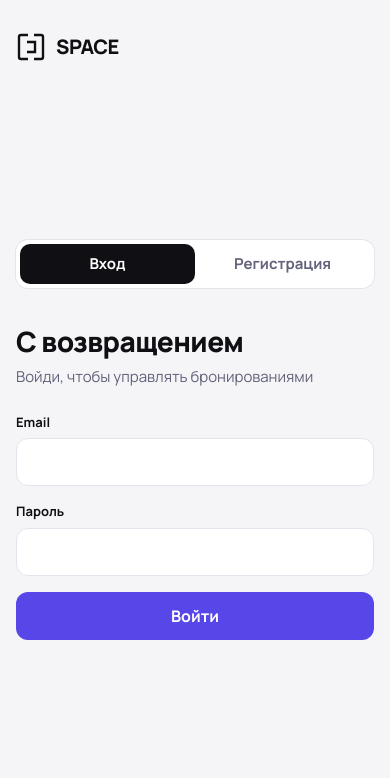
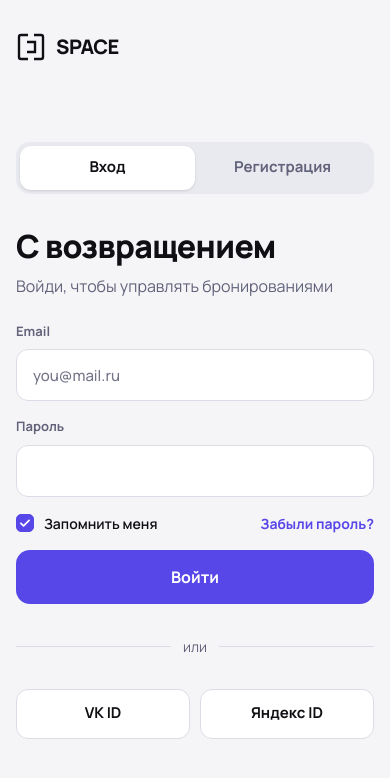
Before and after one commit to ruddos/space-booking, a React (Vite) app in the folder frontend/: page /login in a window 390 px wide. Shown: the top 778 px of the page. Built offline with nearby package versions, Linux system fonts and the light colour scheme.

Commit message:
вход по макету, запомнить меня

```diff
--- a/frontend/src/pages/Login.jsx
+++ b/frontend/src/pages/Login.jsx
@@ -1,15 +1,15 @@
 import { useState } from 'react'
 import { Link, Navigate, useLocation, useNavigate, useSearchParams } from 'react-router-dom'
-import { Logo } from '../components/Icons.jsx'
+import { CheckIcon, Logo } from '../components/Icons.jsx'
 import { useAuth } from '../utils/auth.jsx'
 
 const inputCls =
-  'h-12 w-full rounded-xl border border-line bg-white px-4 text-[15px] outline-none transition-colors placeholder:text-muted/70 focus:border-accent'
+  'h-[52px] w-full rounded-xl border border-[#dcdce6] bg-white px-4 text-[15px] font-bold outline-none transition-colors placeholder:font-medium placeholder:text-[#75758a] focus:border-accent'
 
 function Field({ label, ...props }) {
   return (
     <label className="block">
-      <span className="mb-1.5 block text-[13px] font-bold">{label}</span>
+      <span className="mb-2 block text-[13px] font-bold text-muted">{label}</span>
       <input className={inputCls} {...props} />
     </label>
   )
@@ -23,11 +23,13 @@ export default function Login() {
   const isRegister = params.has('register')
 
   const [form, setForm] = useState({ email: '', password: '', full_name: '', phone: '' })
+  const [remember, setRemember] = useState(true)
   const [error, setError] = useState('')
+  const [note, setNote] = useState('')
   const [sending, setSending] = useState(false)
 
   // уже вошли — нечего тут делать
-  if (user) return <Navigate to={user.role === 'admin' ? '/admin' : '/'} replace />
+  if (user) return <Navigate to={location.state?.from || (user.role === 'admin' ? '/admin' : '/')} replace />
 
   const set = (key) => (e) => setForm({ ...form, [key]: e.target.value })
 
@@ -38,9 +40,8 @@ export default function Login() {
     try {
       const u = isRegister
         ? await register({ ...form, phone: form.phone || null })
-        : await login(form.email, form.password)
-      const back = location.state?.from
-      navigate(back || (u.role === 'admin' ? '/admin' : '/'), { replace: true })
+        : await login(form.email, form.password, remember)
+      navigate(location.state?.from || (u.role === 'admin' ? '/admin' : '/'), { replace: true })
     } catch (err) {
       setError(err.message)
     } finally {
@@ -50,24 +51,25 @@ export default function Login() {
 
   function switchTab(register) {
     setError('')
-    setParams(register ? { register: '1' } : {})
+    setNote('')
+    setParams(register ? { register: '1' } : {}, { replace: true, state: location.state })
   }
 
   return (
-    <div className="grid min-h-screen lg:grid-cols-[1fr_1fr]">
+    <div className="grid min-h-screen lg:grid-cols-[700px_1fr]">
       <div className="relative hidden overflow-hidden bg-dark lg:block">
         <img
           src="https://images.unsplash.com/photo-1513694203232-719a280e022f?auto=format&fit=crop&w=1200&q=80"
           alt=""
-          className="absolute inset-0 size-full object-cover opacity-60"
+          className="absolute inset-0 size-full object-cover"
         />
-        <div className="absolute inset-0 bg-gradient-to-t from-dark via-dark/30 to-dark/10" />
-        <Link to="/" className="absolute top-8 left-10">
+        <Link to="/" className="absolute top-10 left-10">
           <Logo dark />
         </Link>
-        <p className="absolute right-10 bottom-12 left-10 max-w-[460px] text-[34px] leading-[1.15] font-extrabold tracking-[-0.02em] text-white">
-          Бронируй студии без звонков и переписок
-        </p>
+        <div className="absolute right-[124px] bottom-10 left-10 rounded-3xl bg-dark/80 p-7 backdrop-blur-sm">
+          <p className="text-[30px] leading-[1.25] font-extrabold text-white">Бронируй студии без звонков и переписок</p>
+          <p className="mt-3 text-[16px] text-[#d8d8e2]">Все брони, чеки и избранные площадки — в одном кабинете.</p>
+        </div>
       </div>
 
       <div className="flex flex-col px-4 py-8 sm:px-10">
@@ -75,8 +77,8 @@ export default function Login() {
           <Logo />
         </Link>
 
-        <div className="m-auto w-full max-w-[400px] py-10">
-          <div className="grid grid-cols-2 rounded-xl bg-white p-1 ring-1 ring-line">
+        <div className="m-auto w-full max-w-[440px] py-10">
+          <div className="grid grid-cols-2 rounded-[14px] bg-[#e9e9f0] p-1">
             {[
               [false, 'Вход'],
               [true, 'Регистрация'],
@@ -85,8 +87,8 @@ export default function Login() {
                 key={label}
                 type="button"
                 onClick={() => switchTab(reg)}
-                className={`h-10 rounded-[10px] text-[15px] font-bold transition-colors ${
-                  isRegister === reg ? 'bg-ink text-white' : 'text-muted hover:text-ink'
+                className={`h-11 rounded-[11px] text-[15px] font-bold transition-colors ${
+                  isRegister === reg ? 'bg-white text-ink shadow-sm' : 'text-muted hover:text-ink'
                 }`}
               >
                 {label}
@@ -94,10 +96,10 @@ export default function Login() {
             ))}
           </div>
 
-          <h1 className="mt-8 text-[28px] font-extrabold tracking-[-0.02em]">
+          <h1 className="mt-7 text-[32px] font-extrabold tracking-[-0.02em]">
             {isRegister ? 'Создай аккаунт' : 'С возвращением'}
           </h1>
-          <p className="mt-1 text-[15px] text-muted">
+          <p className="mt-1 text-[16px] text-muted">
             {isRegister ? 'Чтобы бронировать площадки и хранить избранное' : 'Войди, чтобы управлять бронированиями'}
           </p>
 
@@ -108,7 +110,15 @@ export default function Login() {
                 <Field label="Телефон" type="tel" value={form.phone} onChange={set('phone')} placeholder="+7" autoComplete="tel" />
               </>
             )}
-            <Field label="Email" type="email" value={form.email} onChange={set('email')} required autoComplete="email" />
+            <Field
+              label="Email"
+              type="email"
+              value={form.email}
+              onChange={set('email')}
+              placeholder="you@mail.ru"
+              required
+              autoComplete="email"
+            />
             <Field
               label="Пароль"
               type="password"
@@ -119,16 +129,58 @@ export default function Login() {
               autoComplete={isRegister ? 'new-password' : 'current-password'}
             />
 
+            {!isRegister && (
+              <div className="flex items-center justify-between">
+                <label className="flex cursor-pointer items-center gap-2.5 text-[14px] font-semibold">
+                  <input type="checkbox" checked={remember} onChange={() => setRemember(!remember)} className="sr-only" />
+                  <span
+                    className={`grid size-[18px] place-items-center rounded-[5px] border ${
+                      remember ? 'border-accent bg-accent text-white' : 'border-[#9999ad]'
+                    }`}
+                  >
+                    {remember && <CheckIcon size={14} strokeWidth={3} />}
+                  </span>
+                  Запомнить меня
+                </label>
+                <button
+                  type="button"
+                  onClick={() => setNote('Восстановление пароля скоро появится. Пока напиши нам через форму на странице «Контакты».')}
+                  className="text-[14px] font-bold text-accent hover:underline"
+                >
+                  Забыли пароль?
+                </button>
+              </div>
+            )}
+
+            {note && <p className="rounded-xl bg-accent-light px-4 py-3 text-[14px] font-semibold text-accent-hover">{note}</p>}
             {error && <p className="rounded-xl bg-danger-light px-4 py-3 text-[14px] font-semibold text-danger">{error}</p>}
 
             <button
               type="submit"
               disabled={sending}
-              className="h-12 w-full rounded-xl bg-accent text-[16px] font-bold text-white transition-colors hover:bg-accent-hover disabled:opacity-60"
+              className="h-[54px] w-full rounded-[14px] bg-accent text-[16px] font-bold text-white transition-colors hover:bg-accent-hover disabled:opacity-60"
             >
               {sending ? 'Секунду…' : isRegister ? 'Зарегистрироваться' : 'Войти'}
             </button>
           </form>
+
+          <div className="my-8 flex items-center gap-3 text-[14px] text-muted">
+            <span className="h-px flex-1 bg-[#dcdce6]" />
+            или
+            <span className="h-px flex-1 bg-[#dcdce6]" />
+          </div>
+          <div className="grid grid-cols-2 gap-2.5">
+            {['VK ID', 'Яндекс ID'].map((name) => (
+              <button
+                key={name}
+                type="button"
+                onClick={() => setNote(`Вход через ${name} скоро появится`)}
+                className="h-[50px] rounded-xl border border-[#dcdce6] bg-white text-[15px] font-bold hover:bg-bg"
+              >
+                {name}
+              </button>
+            ))}
+          </div>
         </div>
       </div>
     </div>
--- a/frontend/src/utils/api.js
+++ b/frontend/src/utils/api.js
@@ -1,8 +1,12 @@
 const TOKEN_KEY = 'space_token'
 
-export const getToken = () => localStorage.getItem(TOKEN_KEY)
-export const setToken = (token) => localStorage.setItem(TOKEN_KEY, token)
-export const clearToken = () => localStorage.removeItem(TOKEN_KEY)
+// без «Запомнить меня» токен живет только до закрытия вкладки
+export const getToken = () => localStorage.getItem(TOKEN_KEY) || sessionStorage.getItem(TOKEN_KEY)
+export const setToken = (token, remember = true) => (remember ? localStorage : sessionStorage).setItem(TOKEN_KEY, token)
+export const clearToken = () => {
+  localStorage.removeItem(TOKEN_KEY)
+  sessionStorage.removeItem(TOKEN_KEY)
+}
 
 export class ApiError extends Error {
   constructor(message, status) {
--- a/frontend/src/utils/auth.jsx
+++ b/frontend/src/utils/auth.jsx
@@ -15,9 +15,9 @@ export function AuthProvider({ children }) {
       .finally(() => setLoading(false))
   }, [])
 
-  async function login(email, password) {
+  async function login(email, password, remember = true) {
     const data = await api('/auth/login', { method: 'POST', body: { email, password } })
-    setToken(data.access_token)
+    setToken(data.access_token, remember)
     setUser(data.user)
     return data.user
   }
```
